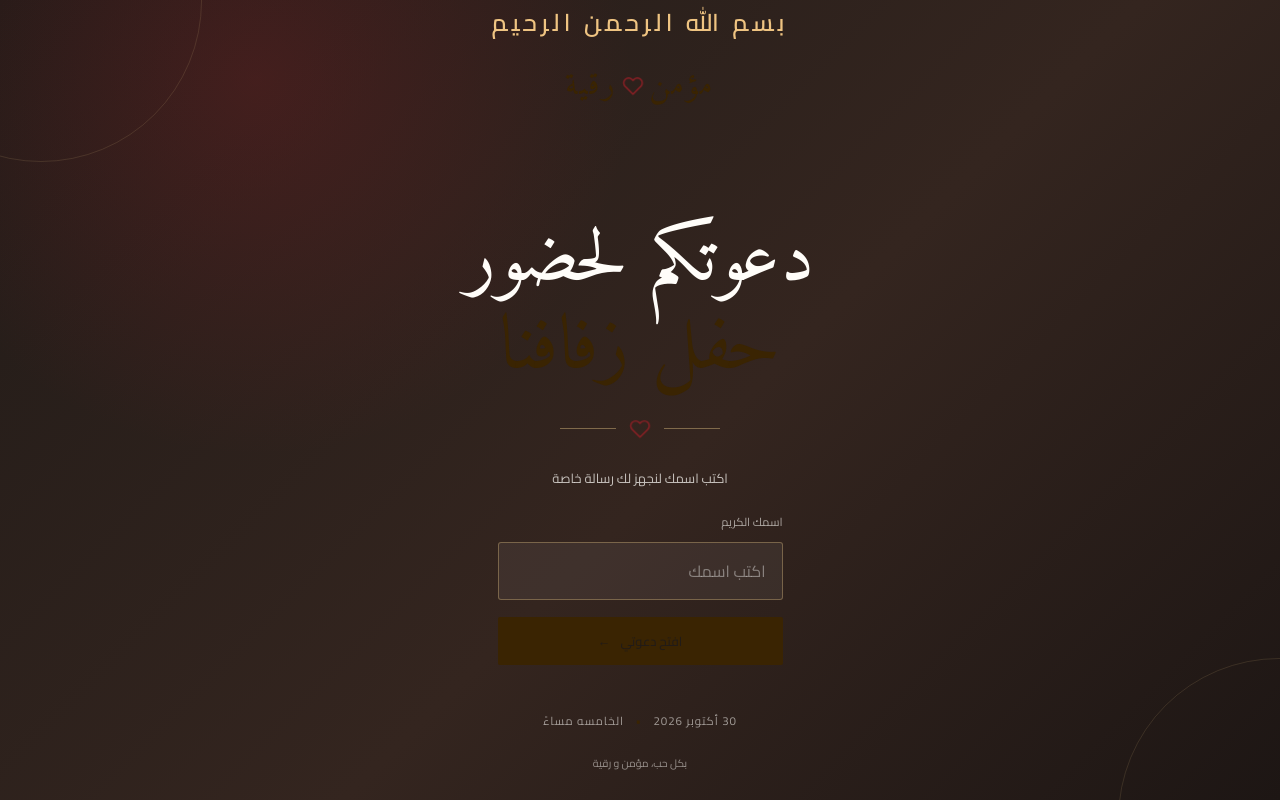
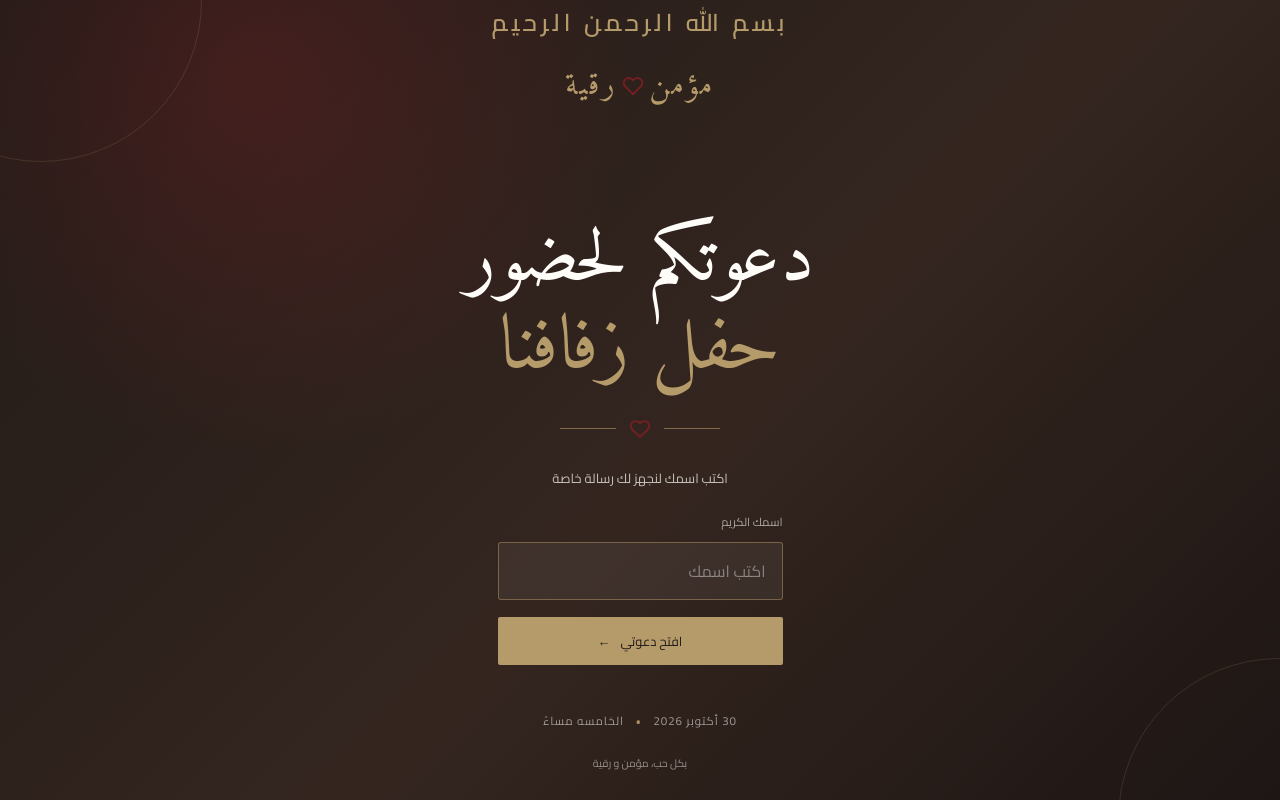
Before and after one commit to momeenbarakat23/invitation-wedding, a website built with Vite: page index.html in a window 1280 px wide. Built offline with nearby package versions, Linux system fonts and the light colour scheme.

Commit message:
back to gold color

```diff
--- a/src/style.css
+++ b/src/style.css
@@ -1,6 +1,6 @@
 @import url('https://fonts.googleapis.com/css2?family=Amiri:wght@400;700&family=Cairo:wght@400;500;600;700&display=swap');
 
-:root { font-family: 'Cairo', sans-serif; color: #211b18; background: #f5efe7; font-synthesis: none; text-rendering: optimizeLegibility; -webkit-font-smoothing: antialiased; --cream: #f5efe7; --beige: #e8ddd0; --dark: #211b18; --brown: #5c4035; --burgundy: #8f2026; --gold: #3a2402; --white: #fffdf9; }
+:root { font-family: 'Cairo', sans-serif; color: #211b18; background: #f5efe7; font-synthesis: none; text-rendering: optimizeLegibility; -webkit-font-smoothing: antialiased; --cream: #f5efe7; --beige: #e8ddd0; --dark: #211b18; --brown: #5c4035; --burgundy: #8f2026; --gold: #b59a6a; --white: #fffdf9; }
 * { box-sizing: border-box; }
 html { scroll-behavior: smooth; overflow-x: hidden; }
 body { margin: 0; min-width: 320px; overflow-x: hidden; background: var(--cream); }
@@ -21,7 +21,7 @@
 .welcome__ornament, .footer__names { font-family: 'Amiri', serif; font-size: 1.25rem; letter-spacing: .08em; }
 .welcome__ornament { font-size: 2rem; display: flex; justify-content: center; gap: 6px; color: var(--gold); }
 .welcome__ornament span, .footer__names span { color: var(--gold); }
-.eyebrow { margin: 0 0 13px; color: #efc482; font-size: 1.5rem; font-weight: 600; letter-spacing: .17em; }
+.eyebrow { margin: 0 0 13px; color: var(--gold); font-size: 1.5rem; font-weight: 600; letter-spacing: .17em; }
 .welcome h1, .hero h1, h2, h3 { margin: 0; font-family: 'Amiri', serif; font-weight: 400; }
 .welcome h1 { font-size: clamp(2.5rem, 9vw, 4.8rem); line-height: 1.15; }
 .welcome h1 em { color: var(--gold); font-style: normal; }
```
